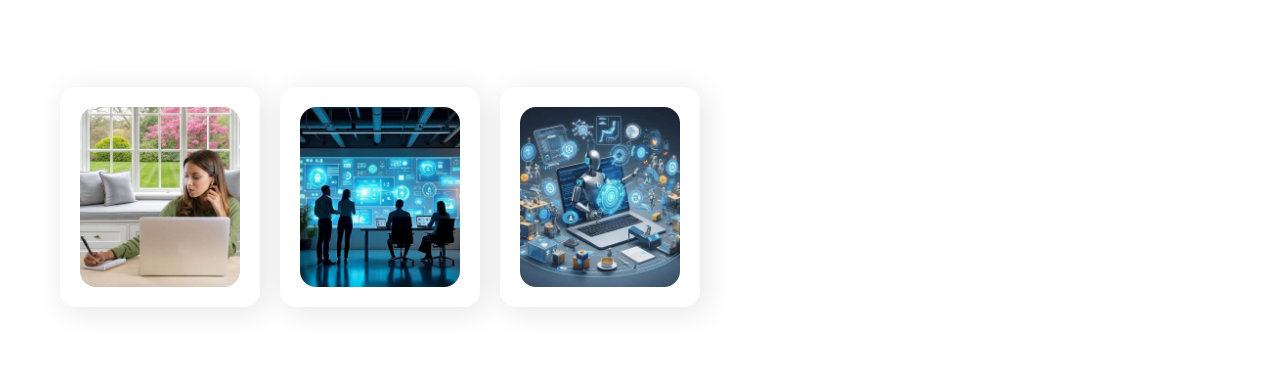
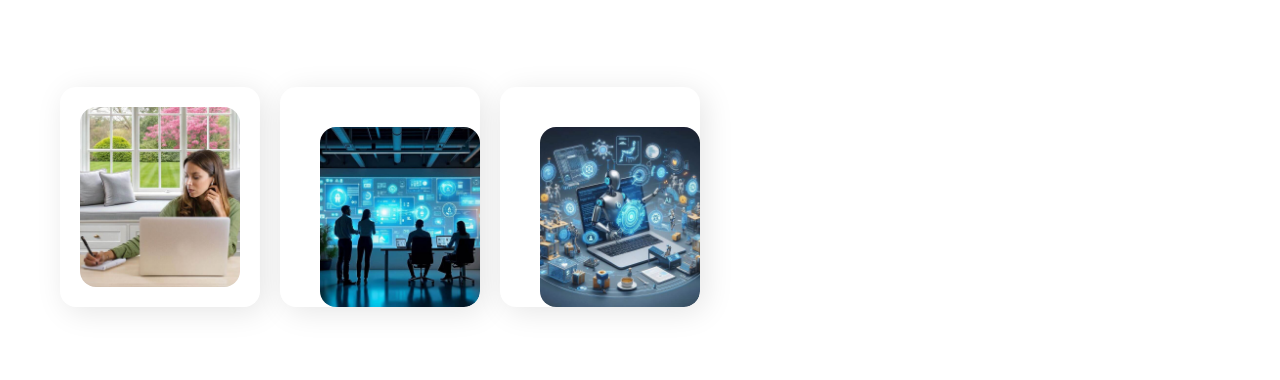
Before and after one commit to Merveille25/Devoire, a plain HTML site: page div.html in a window 1280 px wide. Shown: the part 420-800 px from the top of the page. Drawn offline with Linux system fonts and the light colour scheme.

Commit message:
Update style.css

```diff
--- a/style.css
+++ b/style.css
@@ -225,12 +225,12 @@ justify-content: center;
     height: 220px;
     border-radius: 1rem;
     box-shadow: 5px 5px 30px rgba(0,0,0,0.1);
-    padding: 20px;
+    padding: 40px;
     position: relative;
     cursor: pointer;
     overflow: hidden;
     background-color: #fff;
-    margin-left: -20px;
+    margin-left:
 }
 .imag{
     width: 200px;
@@ -241,8 +241,8 @@ justify-content: center;
     position: relative;
     background-color: #fff;
     overflow: hidden;
-    padding: 20px;
-margin-left: -20px;
+    padding: 40px;
+margin-left: -50px;
 
 }
 .gallerie .description{
```
